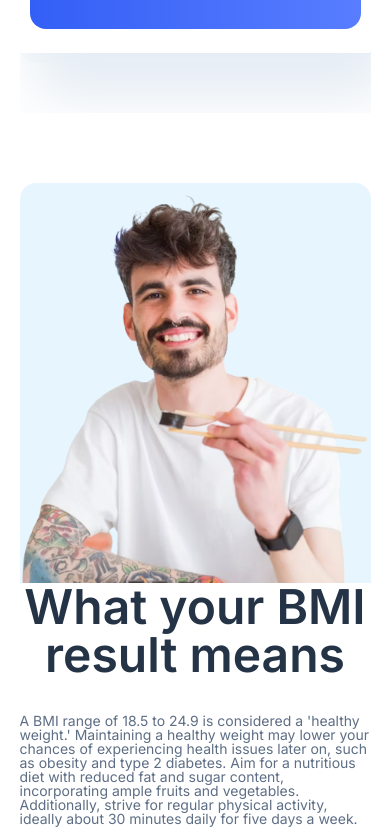
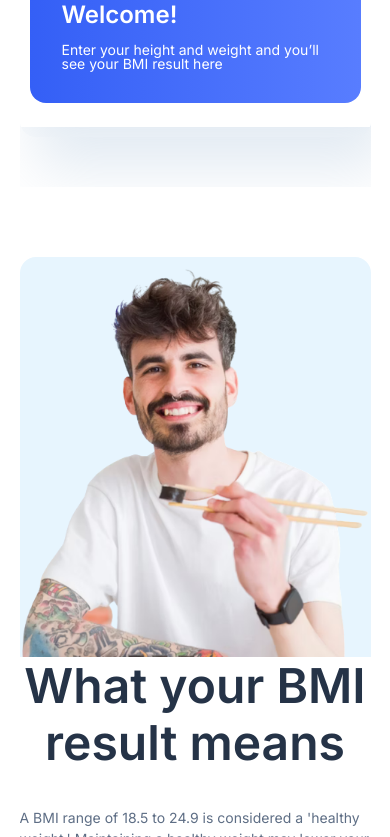
Before and after one commit to YousifAldossary-DataAnalyst/BMI_Calculator, a website built with Parcel: page index.html in a window 390 px wide. Shown: the part 1163-2000 px from the top of the page. Built offline with nearby package versions, Linux system fonts and the light colour scheme.

Commit message:
stage 3 fix

```diff
--- a/index.css
+++ b/index.css
@@ -116,7 +116,7 @@ nav {
   width: 100%;
   position: relative;
   font-size: var(--body-m-size);
-  /* line-height: 150%; */
+  line-height: 150%;
   color: var(--dark-electric-blue);
 }
 
@@ -201,7 +201,7 @@ p {
 }
 .desc_tips {
   font-size: var(--body-m-size);
-  /* line-height: 150%; */
+  line-height: 150%;
   color: var(--dark-electric-blue);
   display: flex;
   width: 100%;
@@ -882,8 +882,8 @@ p {
     flex-direction: column;
   }
 
-  .hero_title2{
-    /* line-height: 120%; */
+  .hero_title2, .hero_title{
+    line-height: 120%;
   }
 
   .bmiContainer{
```
